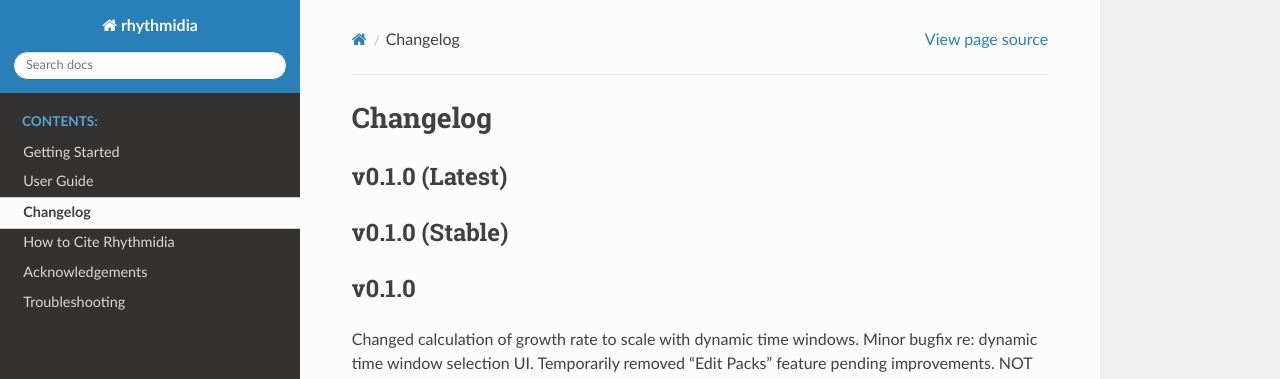
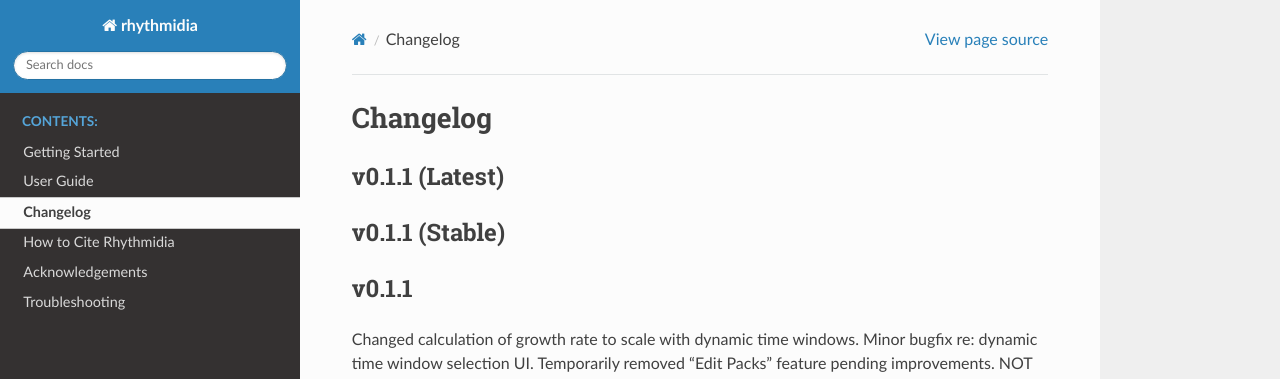
Before and after one commit to Pelham-Lab/rhythmidia, a Sphinx documentation site: the page built from docs/changelog.rst, in a window 1280 px wide and 949 px high. Shown: the top 379 px of the window. Built offline with Sphinx 7.4.7 and the Read the Docs theme 2.0.0, drawn with Linux system fonts in a browser that asks for light colours; the version number could not be read and is left out.

```diff
--- a/docs/changelog.rst
+++ b/docs/changelog.rst
@@ -1,13 +1,13 @@
 Changelog
 ===============
 
-v0.1.0 (Latest)
+v0.1.1 (Latest)
 ---------------
 
-v0.1.0 (Stable)
+v0.1.1 (Stable)
 ---------------
 
-v0.1.0
+v0.1.1
 ---------------
 Changed calculation of growth rate to scale with dynamic time windows. Minor bugfix re: dynamic time window selection UI. Temporarily removed "Edit Packs" feature pending improvements. NOT backwards compatible with experiment files generated pre-v0.1.0.
 
```
Also changed, not shown: README.md (+1 -1 lines).
